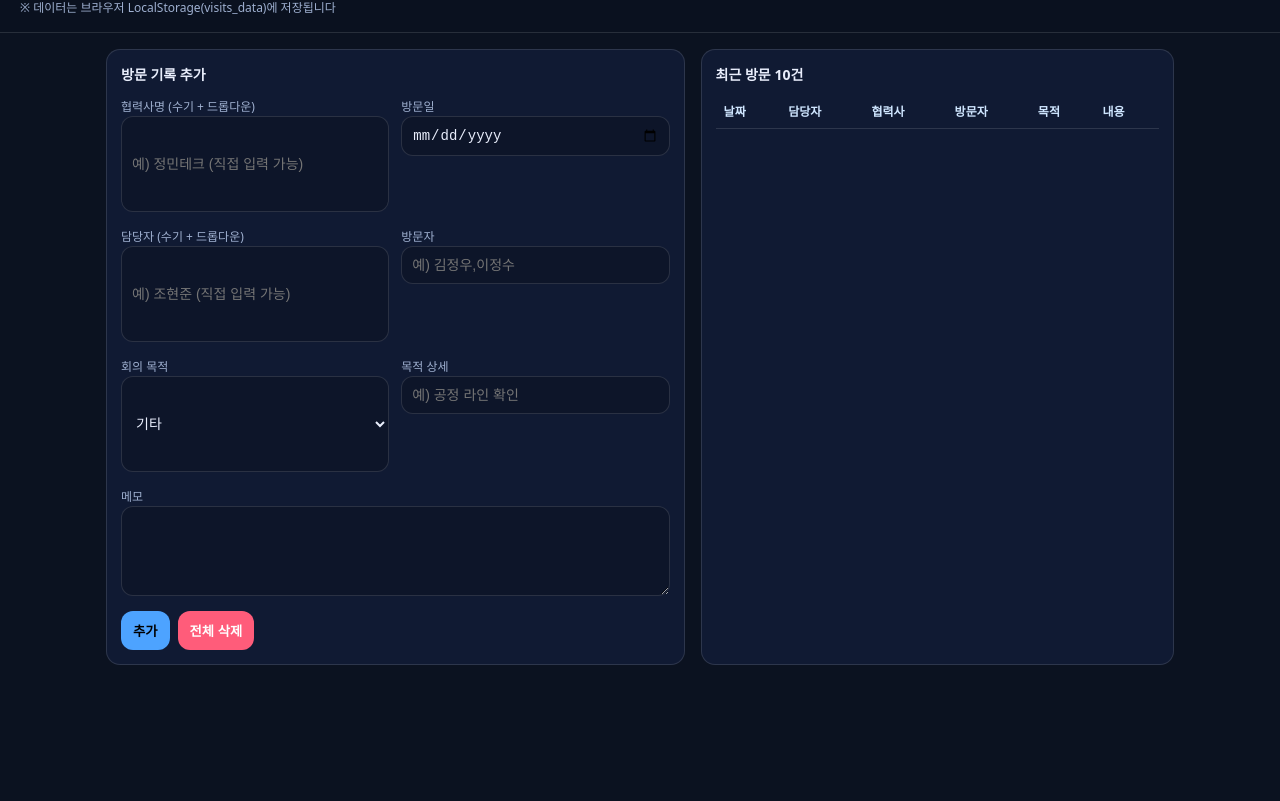
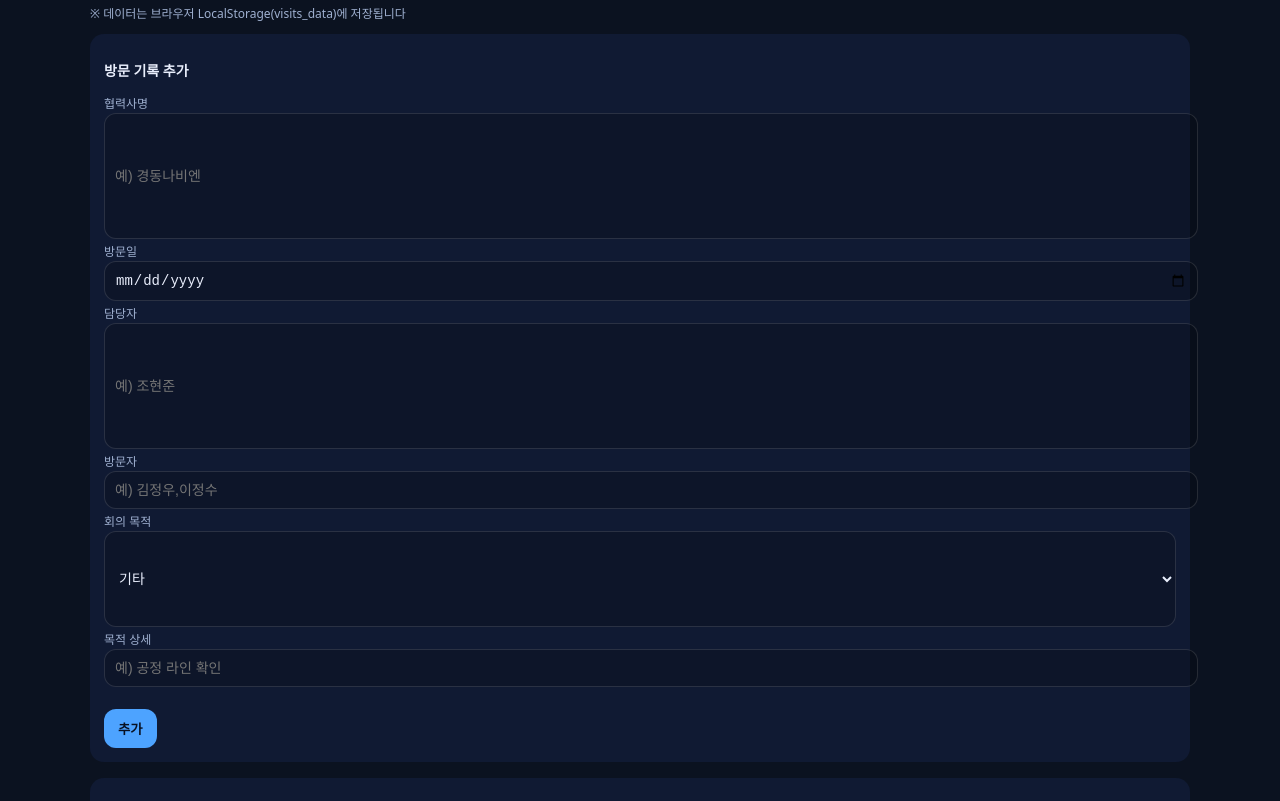
Before and after one commit to jwffa1983/RPI_TEAM_Partner_company, a plain HTML site: page index.html in a window 1280 px wide. Shown: the part 53-854 px from the top of the page. Before the commit the page ends 800 px from the top, so only its background shows below. Drawn offline with Linux system fonts and the light colour scheme.

Commit message:
V13_RE
V13_RE

```diff
--- a/index.html
+++ b/index.html
@@ -1,164 +1,83 @@
-<!doctype html>
+<!DOCTYPE html>
 <html lang="ko">
 <head>
-<meta charset="utf-8" />
-<meta name="viewport" content="width=device-width,initial-scale=1" />
-<title>RPI팀 협력사 방문앱</title>
+<meta charset="utf-8">
+<meta name="viewport" content="width=device-width, initial-scale=1">
+<title>RPI 협력사 방문 관리</title>
 
 <style>
-:root{
-  --bg:#0b1220; --card:#101a33; --card2:#0f1830;
-  --text:#e9eefc; --muted:#9fb0d0;
-  --accent:#4da3ff; --danger:#ff5c7a;
-  --line:rgba(255,255,255,.12);
-  --radius:14px;
-}
-*{box-sizing:border-box}
 body{
-  margin:0; color:var(--text);
   font-family:system-ui,-apple-system,"Noto Sans KR","Malgun Gothic";
-  background:var(--bg);
-}
-header{
-  padding:16px 20px; border-bottom:1px solid var(--line);
-  background:#0b1220cc; backdrop-filter:blur(8px);
+  background:#0b1220; color:#e9eefc; margin:0;
 }
 h1{margin:0;font-size:20px}
-.sub{font-size:12px;color:var(--muted);margin-top:6px}
-.maker{font-size:12px;color:var(--muted);text-align:right}
-
-main{max-width:1100px;margin:auto;padding:16px}
-.grid{display:grid;grid-template-columns:1.1fr 0.9fr;gap:16px}
-@media(max-width:900px){.grid{grid-template-columns:1fr}}
-
+.wrap{max-width:1100px;margin:auto;padding:16px}
 .card{
-  background:var(--card);
-  border:1px solid var(--line);
-  border-radius:var(--radius);
-  padding:14px;
+  background:#101a33;border-radius:14px;
+  padding:14px;margin-bottom:16px;
 }
-.card h2{margin:0 0 10px;font-size:14px}
-
-.row{display:grid;grid-template-columns:1fr 1fr;gap:12px}
-@media(max-width:600px){.row{grid-template-columns:1fr}}
-
-label{font-size:12px;color:var(--muted)}
+label{font-size:12px;color:#9fb0d0}
 input,select,textarea{
-  width:100%; border-radius:12px;
-  background:#00000030; color:var(--text);
-  border:1px solid var(--line);
-  padding:10px;
-  font-size:14px;
+  width:100%;border-radius:12px;
+  background:#00000030;color:#e9eefc;
+  border:1px solid rgba(255,255,255,.12);
+  padding:10px;font-size:14px;
 }
-
-/* ✅ 요청 반영: 세로 3배 입력칸 */
-.input-tall, .select-tall{
-  height:96px;
-  padding-top:14px;
-  padding-bottom:14px;
+.input-tall{height:96px;padding-top:14px;padding-bottom:14px}
+.select-tall{height:96px}
+button{
+  background:#4da3ff;color:#081122;
+  border:0;border-radius:12px;
+  padding:10px 14px;font-weight:700;
+  cursor:pointer;
 }
-
-/* 기타 */
-textarea{min-height:90px}
-button{
-  border-radius:12px;border:0;
-  padding:10px 12px;
-  background:var(--accent);
-  cursor:pointer;font-weight:700
-}
-button.secondary{background:#ffffff20;color:var(--text)}
-button.danger{background:var(--danger);color:#fff}
-
-.actions{display:flex;gap:8px;flex-wrap:wrap;margin-top:10px}
-
 table{width:100%;border-collapse:collapse;margin-top:10px}
-th,td{border-bottom:1px solid var(--line);padding:8px;font-size:12px}
-th{color:#cfe6ff;text-align:left}
-.tag{background:#4da3ff30;padding:3px 8px;border-radius:999px}
-
+th,td{border-bottom:1px solid rgba(255,255,255,.12);padding:8px;font-size:12px}
+th{text-align:left;color:#cfe6ff}
+.tag{background:#4da3ff33;padding:2px 8px;border-radius:999px}
 </style>
 </head>
 
 <body>
+<div class="wrap">
 
-<header>
-  <div style="display:flex;justify-content:space-between;gap:12px;">
-    <div>
-      <h1>RPI팀 협력사 방문앱</h1>
-      <div class="sub">
+<h1>RPI 협력사 방문 관리</h1>
+<p style="font-size:12px;color:#9fb0d0">
 ※ 데이터는 브라우저 LocalStorage(visits_data)에 저장됩니다
-      </div>
-    </div>
-    <div class="maker">만든이 : RPI팀 김정우 팀장</div>
-  </div>
-</header>
+</p>
 
-<main>
-<div class="grid">
+<div class="card">
+<h2 style="font-size:14px">방문 기록 추가</h2>
 
-<!-- ✅ 입력 영역 -->
-<section class="card">
-<h2>방문 기록 추가</h2>
+<label>협력사명</label>
+<input id="vendorName" class="input-tall" placeholder="예) 경동나비엔">
 
-<div class="row">
+<label>방문일</label>
+<input id="visitDate" type="date">
 
-<div>
-<label>협력사명 (수기 + 드롭다운)</label>
-<input id="vendorName" list="vendorList"
-       class="input-tall"
-       placeholder="예) 정민테크 (직접 입력 가능)" />
-<datalist id="vendorList"></datalist>
+<label>담당자</label>
+<input id="managerName" class="input-tall" placeholder="예) 조현준">
+
+<label>방문자</label>
+<input id="visitorName" placeholder="예) 김정우,이정수">
+
+<label>회의 목적</label>
+<select id="meetingPurpose" class="select-tall">
+  <option>단가 협의</option>
+  <option>신규 개발</option>
+  <option>품질 협의</option>
+  <option selected>기타</option>
+</select>
+
+<label>목적 상세</label>
+<input id="detailShort" placeholder="예) 공정 라인 확인">
+
+<br><br>
+<button id="addBtn">추가</button>
 </div>
 
-<div>
-<label>방문일</label>
-<input id="visitDate" type="date" />
-</div>
-
-<div>
-<label>담당자 (수기 + 드롭다운)</label>
-<input id="managerName" list="managerList"
-       class="input-tall"
-       placeholder="예) 조현준 (직접 입력 가능)" />
-<datalist id="managerList"></datalist>
-</div>
-
-<div>
-<label>방문자</label>
-<input id="visitorName" placeholder="예) 김정우,이정수" />
-</div>
-
-<div>
-<label>회의 목적</label>
-<select id="meetingPurpose" class="select-tall">
-  <option value="단가 협의">단가 협의</option>
-  <option value="신규 개발">신규 개발</option>
-  <option value="품질 협의">품질 협의</option>
-  <option value="기타" selected>기타</option>
-</select>
-</div>
-
-<div>
-<label>목적 상세</label>
-<input id="meetingDetailShort" placeholder="예) 공정 라인 확인" />
-</div>
-
-<div style="grid-column:1/-1">
-<label>메모</label>
-<textarea id="meetingDetail"></textarea>
-</div>
-
-</div>
-
-<div class="actions">
-  <button onclick="addVisit()">추가</button>
-  <button class="danger" onclick="clearAll()">전체 삭제</button>
-</div>
-</section>
-
-<!-- ✅ 최근 방문 -->
-<section class="card">
-<h2>최근 방문 10건</h2>
+<div class="card">
+<h2 style="font-size:14px">최근 방문</h2>
 <table>
 <thead>
 <tr>
@@ -166,69 +85,62 @@ th{color:#cfe6ff;text-align:left}
 <th>방문자</th><th>목적</th><th>내용</th>
 </tr>
 </thead>
-<tbody id="recentBody"></tbody>
+<tbody id="list"></tbody>
 </table>
-</section>
+</div>
 
 </div>
-</main>
 
 <script>
-const STORAGE_KEY='visits_data';
+(function(){
+  const KEY = 'visits_data';
+
+  const $ = id => document.getElementById(id);
 
   function load(){
-  return JSON.parse(localStorage.getItem(STORAGE_KEY)||'[]');
+    try{ return JSON.parse(localStorage.getItem(KEY))||[]; }
+    catch(e){ return []; }
   }
-function save(arr){
-  localStorage.setItem(STORAGE_KEY,JSON.stringify(arr));
+  function save(a){
+    localStorage.setItem(KEY, JSON.stringify(a));
   }
-function addVisit(){
-  const v={
-    id:'v_'+Date.now(),
-    vendorName:vendorName.value.trim(),
-    visitDate:visitDate.value,
-    managerName:managerName.value.trim(),
-    visitorName:visitorName.value.trim(),
-    meetingPurpose:meetingPurpose.value,
-    meetingDetailShort:meetingDetailShort.value.trim(),
-    meetingDetail:meetingDetail.value.trim(),
-    createdAt:Date.now()
-  };
-  if(!v.vendorName||!v.visitDate){alert('협력사명/방문일 필수');return;}
-  const arr=load(); arr.push(v); save(arr);
-  render();
-}
-function clearAll(){
-  if(confirm('전체 삭제?')){
-    localStorage.removeItem(STORAGE_KEY); render();
-  }
-}
+
   function render(){
-  const arr=load();
-  arr.sort((a,b)=>b.visitDate.localeCompare(a.visitDate));
-  recentBody.innerHTML='';
-  arr.slice(0,10).forEach(v=>{
-    recentBody.innerHTML+=`
+    const list = load().sort((a,b)=>b.date.localeCompare(a.date));
+    const body = $('list');
+    body.innerHTML='';
+    list.slice(0,10).forEach(v=>{
+      body.insertAdjacentHTML('beforeend',`
         <tr>
-        <td>${v.visitDate}</td>
-        <td>${v.managerName}</td>
-        <td><span class="tag">${v.vendorName}</span></td>
-        <td>${v.visitorName}</td>
-        <td>${v.meetingPurpose}</td>
-        <td>${v.meetingDetailShort||''}</td>
-      </tr>`;
-  });
-
-  vendorList.innerHTML='';
-  [...new Set(arr.map(x=>x.vendorName))].forEach(x=>{
-    vendorList.innerHTML+=`<option value="${x}">`;
-  });
-  managerList.innerHTML='';
-  [...new Set(arr.map(x=>x.managerName))].forEach(x=>{
-    managerList.innerHTML+=`<option value="${x}">`;
+          <td>${v.date}</td>
+          <td>${v.manager}</td>
+          <td><span class="tag">${v.vendor}</span></td>
+          <td>${v.visitors}</td>
+          <td>${v.purpose}</td>
+          <td>${v.detail}</td>
+        </tr>
+      `);
     });
   }
+
+  $('addBtn').onclick = function(){
+    if(!$('vendorName').value || !$('visitDate').value){
+      alert('협력사명과 방문일은 필수입니다'); return;
+    }
+    const a = load();
+    a.push({
+      vendor:$('vendorName').value,
+      date:$('visitDate').value,
+      manager:$('managerName').value,
+      visitors:$('visitorName').value,
+      purpose:$('meetingPurpose').value,
+      detail:$('detailShort').value
+    });
+    save(a); render();
+  };
+
   render();
+})();
 </script>
 
 </body>
```
Lines whose indentation alone changed are shown as unchanged.
